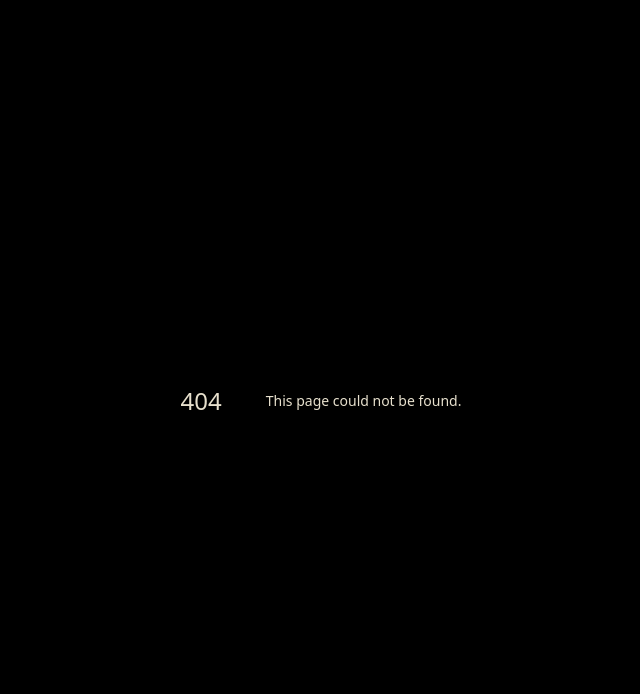
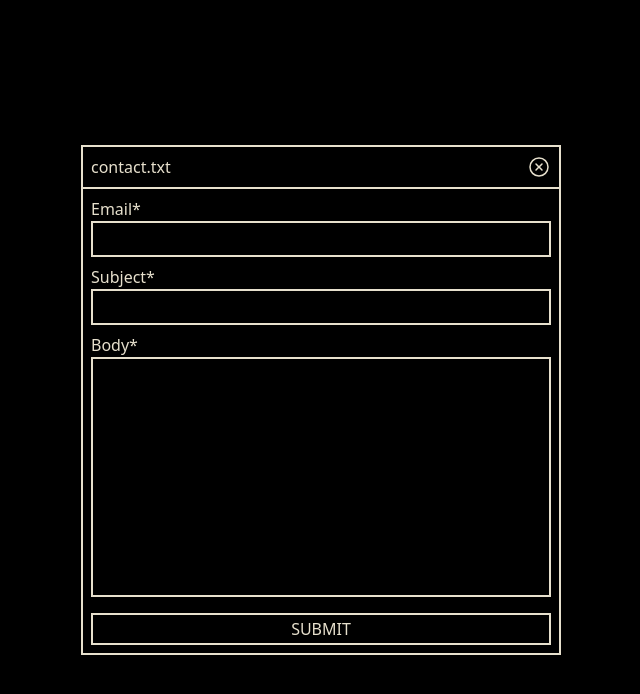
Before and after one commit to MikeNewXYZ/portfolio, a Next.js app: page /contact in a window 1280 px wide. Before the commit this address had no page. Shown: the top 694 px of the page, without its empty margins (319-959 px from the left). Built offline with nearby package versions, Linux system fonts and the light colour scheme.

Commit message:
add contact form

```diff
--- /dev/null
+++ b/src/components/contact-modal/contact-modal.js
@@ -0,0 +1,110 @@
+import { XCircle } from "@phosphor-icons/react/dist/ssr";
+import Link from "next/link";
+import Button from "../button/button";
+import Input from "../input/input";
+import Textarea from "../textarea/textarea";
+import { useForm } from "react-hook-form";
+import { useEffect } from "react";
+import sendContactForm from "@/lib/send-contact-form/send-contact-form";
+import toast from "react-hot-toast";
+
+export default function ContactModal() {
+	const { handleSubmit, reset, control, formState } = useForm({
+		defaultValues: {
+			email: "",
+			subject: "",
+			body: "",
+		},
+	});
+
+	const onSubmit = async (data) => {
+		const loadingToast = toast.loading("Sending...");
+
+		const res = await sendContactForm(data);
+
+		toast.dismiss(loadingToast);
+		if (res.success) {
+			toast.success("Success! I'll get back to you soon.*");
+		} else {
+			toast.error(res.message.toUpperCase());
+		}
+	};
+
+	// Check for errors in form
+	useEffect(() => {
+		const { errors, isValid, isSubmitSuccessful } = formState;
+
+		if (isSubmitSuccessful) {
+			reset({
+				email: "",
+				subject: "",
+				body: "",
+			});
+			return;
+		}
+
+		if (isValid) return;
+		if (Object.keys(errors).length === 0) return;
+
+		const firstError = errors[Object.keys(errors)[0]];
+		const inputName = firstError?.ref?.name;
+
+		toast.error(`${inputName} is ${firstError?.type}`);
+	}, [formState, reset]);
+
+	return (
+		<div className="m-auto flex w-[30rem] flex-col border-2">
+			<div className="flex items-center justify-between border-b-2 p-2">
+				<p>contact.txt</p>
+				<Link className="contents text-2xl" href="/">
+					<Button className="border-none p-0">
+						<XCircle />
+					</Button>
+				</Link>
+			</div>
+
+			<form
+				className="flex grow flex-col gap-2 overflow-hidden p-2"
+				onSubmit={handleSubmit(onSubmit)}
+			>
+				<div className="flex flex-col">
+					<label htmlFor="email">Email*</label>
+					<Input
+						id="email"
+						name="email"
+						type="email"
+						control={control}
+						rules={{ required: true }}
+					/>
+				</div>
+
+				<div className="flex flex-col">
+					<label htmlFor="subject">Subject*</label>
+					<Input
+						id="subject"
+						name="subject"
+						type="text"
+						control={control}
+						rules={{ required: true }}
+					/>
+				</div>
+
+				<div className="flex flex-col">
+					<label htmlFor="body">Body*</label>
+					<Textarea
+						className="h-[15rem]"
+						id="body"
+						name="body"
+						type="text"
+						control={control}
+						rules={{ required: true }}
+					/>
+				</div>
+
+				<Button className="mt-2" type="submit">
+					Submit
+				</Button>
+			</form>
+		</div>
+	);
+}
--- /dev/null
+++ b/src/components/input/input.js
@@ -0,0 +1,32 @@
+import { cn } from "@/lib/cn/cn";
+import { motion } from "framer-motion";
+import { useController } from "react-hook-form";
+
+const inputVariant = {
+	show: {
+		scale: 1,
+	},
+	focus: {
+		scale: 1.01,
+	},
+};
+
+export default function Input({ className, ...props }) {
+	const { field } = useController({ ...props });
+
+	return (
+		<motion.input
+			{...field}
+			id={props.id}
+			name={props.name}
+			type={props.type}
+			className={cn(
+				"border-2 bg-dark p-1 text-light focus:outline-none",
+				className,
+			)}
+			variants={inputVariant}
+			initial="show"
+			whileFocus="focus"
+		/>
+	);
+}
--- /dev/null
+++ b/src/components/notification-toast/notification-toast.js
@@ -0,0 +1,36 @@
+import { Toaster } from "react-hot-toast";
+import twConfig from "@/lib/tw-config/tw-config";
+import {
+	Spinner,
+	WarningCircle,
+	CheckCircle,
+} from "@phosphor-icons/react/dist/ssr";
+
+const { theme } = twConfig;
+
+export default function NotificationToast() {
+	return (
+		<Toaster
+			position="bottom-center"
+			toastOptions={{
+				style: {
+					border: `${theme.borderWidth[2]} solid ${theme.borderColor.light}`,
+					borderRadius: "0px",
+					background: theme.backgroundColor.dark,
+					color: theme.textColor.light,
+					fontSize: theme.fontSize.lg,
+					textTransform: "uppercase",
+				},
+				loading: {
+					icon: <Spinner className="animate-spin text-2xl" />,
+				},
+				success: {
+					icon: <CheckCircle className="text-2xl" />,
+				},
+				error: {
+					icon: <WarningCircle className="text-2xl" />,
+				},
+			}}
+		/>
+	);
+}
--- /dev/null
+++ b/src/components/textarea/textarea.js
@@ -0,0 +1,32 @@
+import { cn } from "@/lib/cn/cn";
+import { motion } from "framer-motion";
+import { useController } from "react-hook-form";
+
+const inputVariant = {
+	show: {
+		scale: 1,
+	},
+	focus: {
+		scale: 1.01,
+	},
+};
+
+export default function Textarea({ className, ...props }) {
+	const { field } = useController({ ...props });
+
+	return (
+		<motion.textarea
+			{...field}
+			id={props.id}
+			name={props.name}
+			type={props.type}
+			className={cn(
+				"resize-none border-2 bg-dark p-1 text-light focus:outline-none",
+				className,
+			)}
+			variants={inputVariant}
+			initial="show"
+			whileFocus="focus"
+		/>
+	);
+}
--- /dev/null
+++ b/src/config/nodemailer.js
@@ -0,0 +1,17 @@
+import nodemailer from "nodemailer";
+
+const email = process.env.EMAIL;
+const pass = process.env.EMAIL_PASS;
+
+export const transporter = nodemailer.createTransport({
+	service: "gmail",
+	auth: {
+		user: email,
+		pass: pass,
+	},
+});
+
+export const mailOptions = {
+	from: email,
+	to: email,
+};
--- /dev/null
+++ b/src/lib/send-contact-form/send-contact-form.js
@@ -0,0 +1,9 @@
+const sendContactForm = async (data) => {
+	return fetch("/api/contact", {
+		method: "POST",
+		body: JSON.stringify(data),
+		headers: { "Content-Type": "application/json", Accept: "application/json" },
+	}).then((res) => res.json());
+};
+
+export default sendContactForm;
--- a/src/pages/_app.js
+++ b/src/pages/_app.js
@@ -1,11 +1,13 @@
 import "@/styles/globals.css";
 import { useRouter } from "next/router";
 import { motion, AnimatePresence } from "framer-motion";
+import NotificationToast from "@/components/notification-toast/notification-toast";
 
 export default function App({ Component, pageProps }) {
 	const router = useRouter();
 
 	return (
+		<>
 			<AnimatePresence mode="wait">
 				<motion.div
 					key={router.pathname}
@@ -17,5 +19,8 @@ export default function App({ Component, pageProps }) {
 					<Component {...pageProps} />
 				</motion.div>
 			</AnimatePresence>
+
+			<NotificationToast />
+		</>
 	);
 }
--- /dev/null
+++ b/src/pages/api/contact.js
@@ -0,0 +1,52 @@
+import { transporter, mailOptions } from "@/config/nodemailer";
+import validator from "validator";
+import xss from "xss";
+
+const handler = async (req, res) => {
+	if (req.method === "POST") {
+		const data = req.body;
+
+		// Check for XSS attack
+		data.email = xss(data.email);
+		data.subject = xss(data.subject);
+		data.body = xss(data.body);
+
+		// Check if all form inputs are filled
+		if (!data.email || !data.subject || !data.body) {
+			return res.status(400).json({ message: "Bad request" });
+		}
+
+		// Check if email is valid
+		if (!validator.isEmail(data.email)) {
+			return res.status(400).json({ message: "Bad email" });
+		}
+
+		// Send mail
+		try {
+			await transporter.sendMail({
+				...mailOptions,
+				subject: `${data.subject} (FROM MIKENEW.XYZ)`,
+				html: `
+					<p>
+						<b>Email:</b>
+						<span>${data.email}</span>
+					</p>
+
+					<p>
+						<b>Body:</b>
+						<span>${data.body}</span>
+					</p>
+				`,
+			});
+
+			return res.status(200).json({ success: true });
+		} catch (error) {
+			console.error(error);
+			return res.status(400).json({ message: error.message });
+		}
+	}
+
+	return res.status(400).json({ message: "Bad request" });
+};
+
+export default handler;
--- /dev/null
+++ b/src/pages/contact/index.js
@@ -0,0 +1,9 @@
+import ContactModal from "@/components/contact-modal/contact-modal";
+
+export default function ContactPage() {
+	return (
+		<main className="container mx-auto flex h-screen w-full items-center justify-center overflow-x-hidden p-2">
+			<ContactModal />
+		</main>
+	);
+}
```
Also changed, not shown: package.json (+6 -1 lines), tailwind.config.js (line endings or trailing spaces), 1 other file (tests, documents, lock files or other folders). Lines whose indentation alone changed are shown as unchanged.
